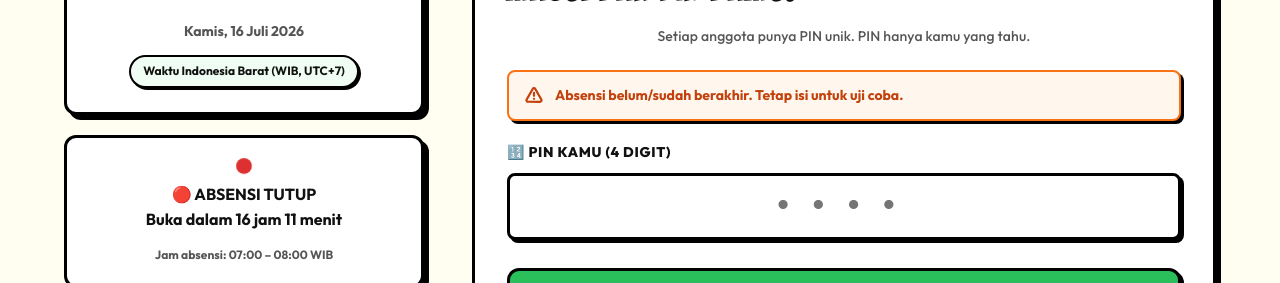
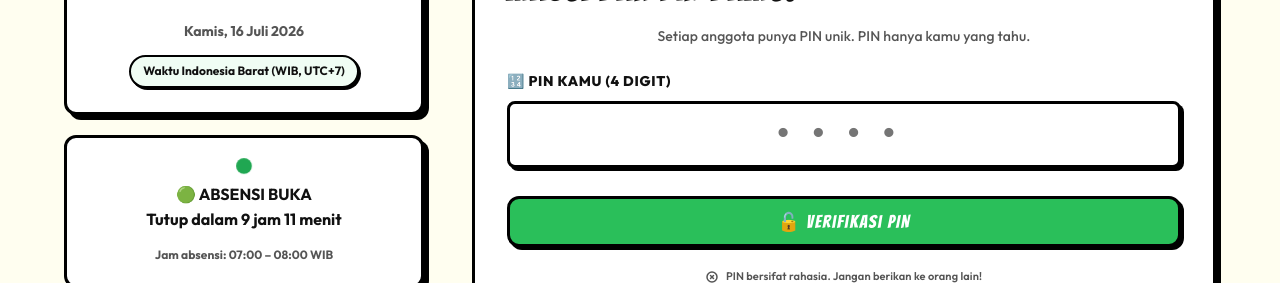
Before and after one commit to raflhyramadhan18/web-kkn216-babakansari, a React (Vite) app in the folder kkn-216/: page /absensi in a window 1280 px wide. Shown: the part 602-885 px from the top of the page. Built offline with nearby package versions, Linux system fonts and the light colour scheme; no server answers.

Commit message:
test: disable attendance time restriction for testing

```diff
--- a/kkn-216/src/pages/Absensi/Absensi.tsx
+++ b/kkn-216/src/pages/Absensi/Absensi.tsx
@@ -9,8 +9,8 @@ import './Absensi.css';
 ───────────────────────────────── */
 const KKN_START = new Date('2026-07-21T00:00:00+07:00');
 const KKN_END   = new Date('2026-08-25T23:59:59+07:00');
-const OPEN_H    = 7;  // 07:xx WIB
-const CLOSE_H   = 8;  // 08:xx WIB
+const OPEN_H    = 0;  // 00:xx WIB (TEST MODE)
+const CLOSE_H   = 24; // 24:xx WIB (TEST MODE)
 
 /* ─────────────────────────────────
    Get current time as WIB (Jakarta, UTC+7)
```
